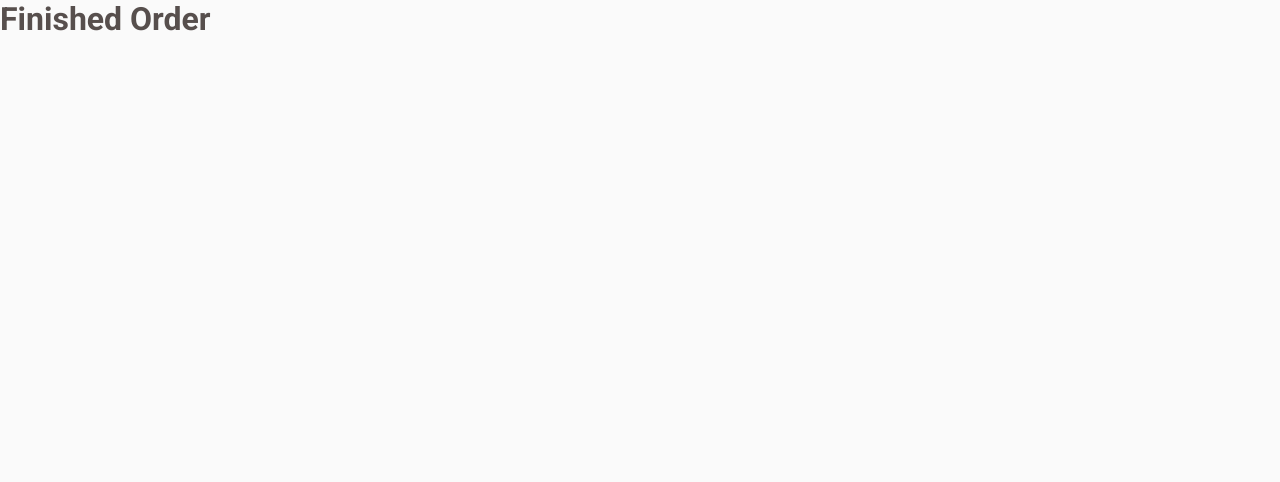
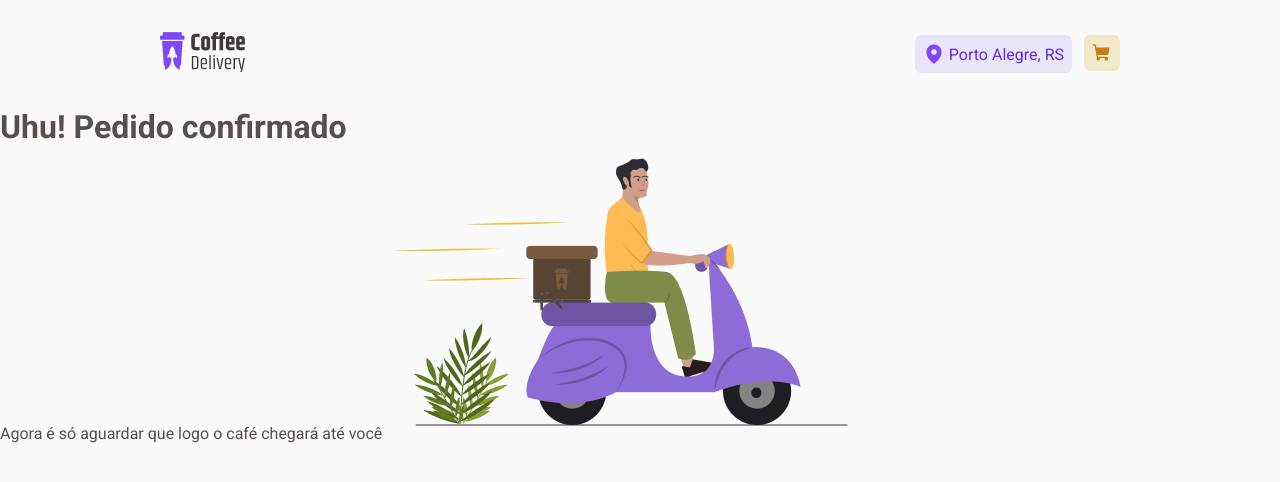
Before and after one commit to VitorFernandes-JS/02-desafio-coffee-delivery, a React (Vite) app: page /finished-order in a window 1280 px wide. Shown: the top 482 px of the page. Built offline with nearby package versions, Linux system fonts and the light colour scheme.

Commit message:
feat: new screen FinishedOrder

```diff
--- a/src/pages/FinishedOrder/index.tsx
+++ b/src/pages/FinishedOrder/index.tsx
@@ -1,8 +1,12 @@
-
+import { Header } from "../../components/Header";
+import ManTakingCoffee from "../../assets/ConfirmOrderIllustration.png";
 export function FinishedOrder() {
   return (
     <div>
-      <h1>Finished Order</h1>
+      <Header />
+      <h1>Uhu! Pedido confirmado</h1>
+      <span>Agora é só aguardar que logo o café chegará até você</span>
+      <img src={ManTakingCoffee}/>
     </div>
   );
 }
```
Also changed, not shown: src/assets/ConfirmOrderIllustration.png (added).
